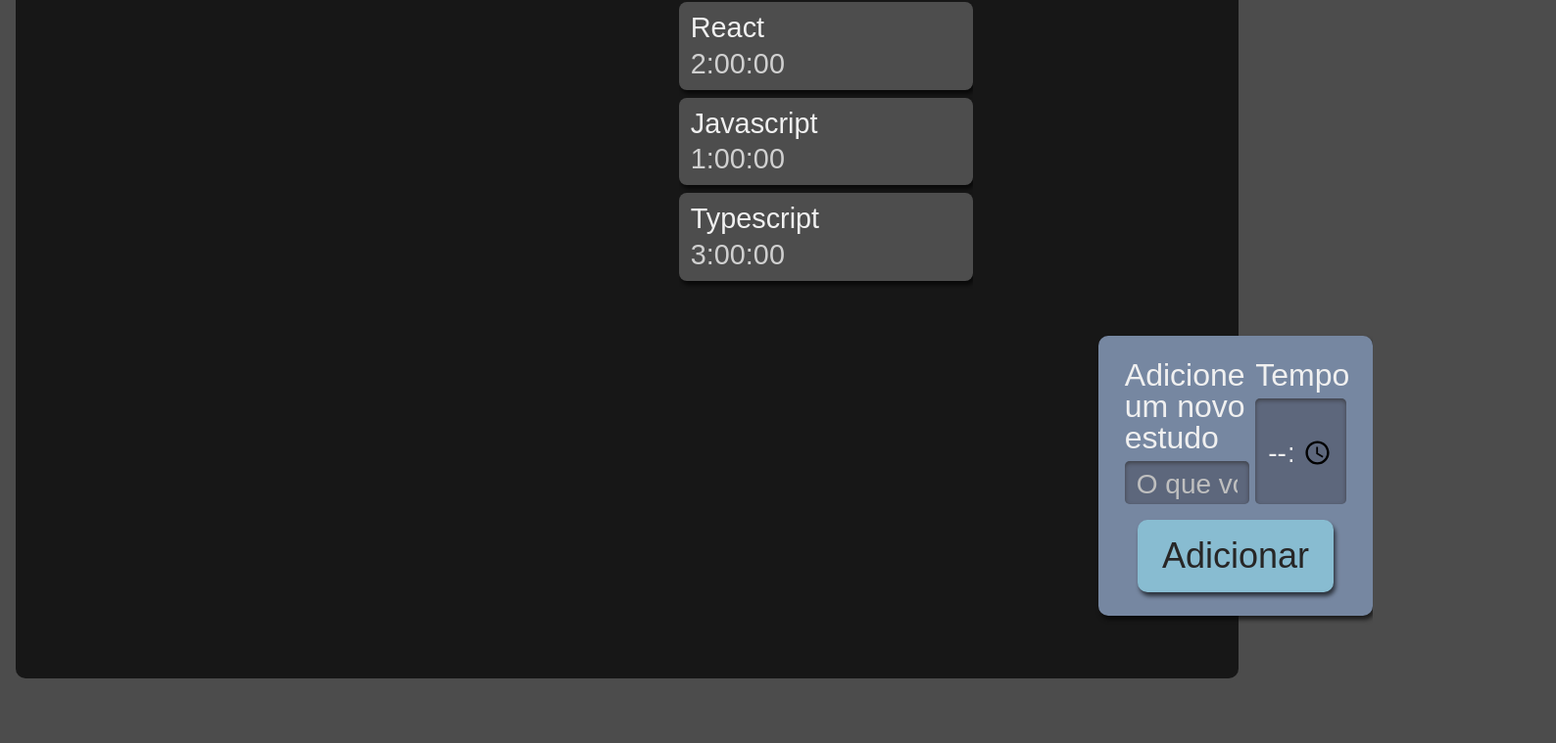
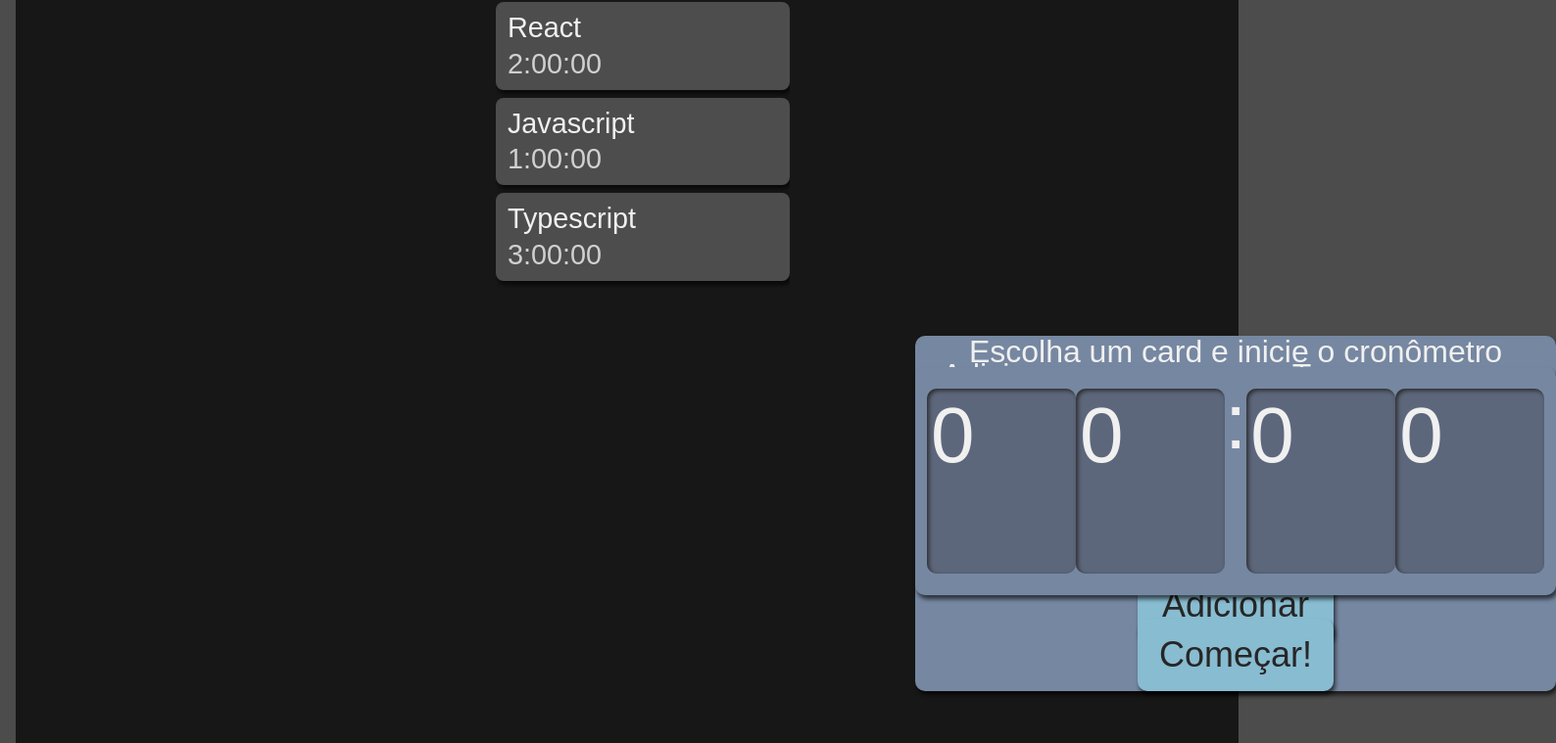
Before and after one commit to namelew/TaskManagement, a React (Create React App) app: page / in a window 1280 px wide. Shown: the part 138-897 px from the top of the page at 98% size, 1588 px wide, since content can reach past the window. Before the commit the page ends 847 px from the top, so only its background shows below. Built offline with nearby package versions, Linux system fonts and the light colour scheme.

Commit message:
Adicionando componentes de relógio e cronômetro

```diff
--- /dev/null
+++ b/src/components/Stopwatch/Clock/Clock.module.scss
@@ -0,0 +1,21 @@
+.clockNumber {
+    background-color: #5D677C;
+    box-shadow: 2px 2px 4px #2B2B2B inset;
+    height: 3.6rem;
+    width: 3rem;
+    padding: 8px 4px;
+    border-radius: 10px;
+
+    @media screen and (min-width:1280px) {
+      height: 10.8rem;
+      width: 9rem;
+    }
+  }
+
+  .clockDiv {
+    height: 4.2rem;
+
+    @media screen and (min-width:1280px) {
+      height: 12.6rem;
+    }
+  }
--- /dev/null
+++ b/src/components/Stopwatch/Clock/index.tsx
@@ -0,0 +1,15 @@
+import style from "./Clock.module.scss";
+
+const Clock = () => {
+    return (
+        <>
+            <span className={style.clockNumber}>0</span>
+            <span className={style.clockNumber}>0</span>
+            <span className={style.clockDiv}>:</span>
+            <span className={style.clockNumber}>0</span>
+            <span className={style.clockNumber}>0</span>
+        </>
+    )
+}
+
+export default Clock;
--- /dev/null
+++ b/src/components/Stopwatch/Stopwatch.module.scss
@@ -0,0 +1,59 @@
+.stopwatch {
+    display: flex;
+    flex-direction: column;
+    align-items: center;
+    grid-area: stopwatch;
+
+    .clockWrapper {
+      align-items: center;
+      background-color: #7687A1;
+      border-radius: 10px;
+      box-shadow: 2px 4px 4px #0000009F;
+      box-sizing: border-box;
+      display: flex;
+      font-size: 5rem;
+      justify-content: center;
+      margin-bottom: 24px;
+      padding: 16px 12px;
+      width: 100%;
+    }
+
+    .title {
+      font-size: 2rem;
+    }
+
+    button {
+      background-color: #88bcd1;
+      border-radius: 10px;
+      box-shadow: 2px 4px 4px #0000009F;
+      color: #272626;
+      cursor: pointer;
+      font-size: 1.25rem;
+      padding: 16px;
+      width: 150px;
+
+      &:active {
+        background-color: #7CA6B7;
+        box-shadow: 2px 2px 4px #0000009F inset;
+        cursor: auto;
+      }
+    }
+
+    @media screen and (min-width:1280px) {
+
+      .relogioWrapper{
+        font-size: 15rem;
+      }
+
+      p {
+        font-size: 2rem;
+      }
+
+      button {
+        grid-column-start: span 2;
+        justify-self: center;
+        width: 200px;
+        font-size: 2.25rem;
+      }
+    }
+  }
--- /dev/null
+++ b/src/components/Stopwatch/index.tsx
@@ -0,0 +1,17 @@
+import Button from "../Button";
+import Clock from "./Clock";
+import style from "./Stopwatch.module.scss"
+
+const Stopwatch = () => {
+    return (
+        <div className={style.stopwatch}>
+            <p className={style.title}>Escolha um card e inicie o cronômetro</p>
+            <div className={style.clockWrapper}>
+                <Clock/>
+            </div>
+            <Button>Começar!</Button>
+        </div>
+    )
+}
+
+export default Stopwatch;
--- a/src/pages/App.tsx
+++ b/src/pages/App.tsx
@@ -2,6 +2,7 @@
 import Form from '../components/Form'
 import List from '../components/List';
 import style from './App.module.scss';
+import Stopwatch from '../components/Stopwatch';
 
 function App() {
   //const [tasks, setTask] = useState([])
@@ -9,6 +10,7 @@
   return (
     <div className={style.AppStyle}>
       <Form/>
+      <Stopwatch/>
       <List/>
     </div>
   );
```
